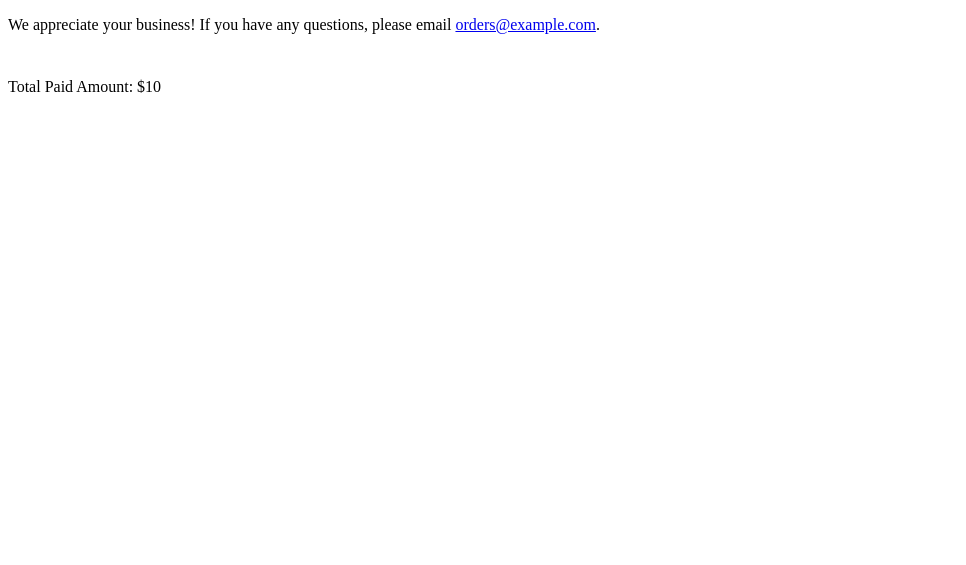
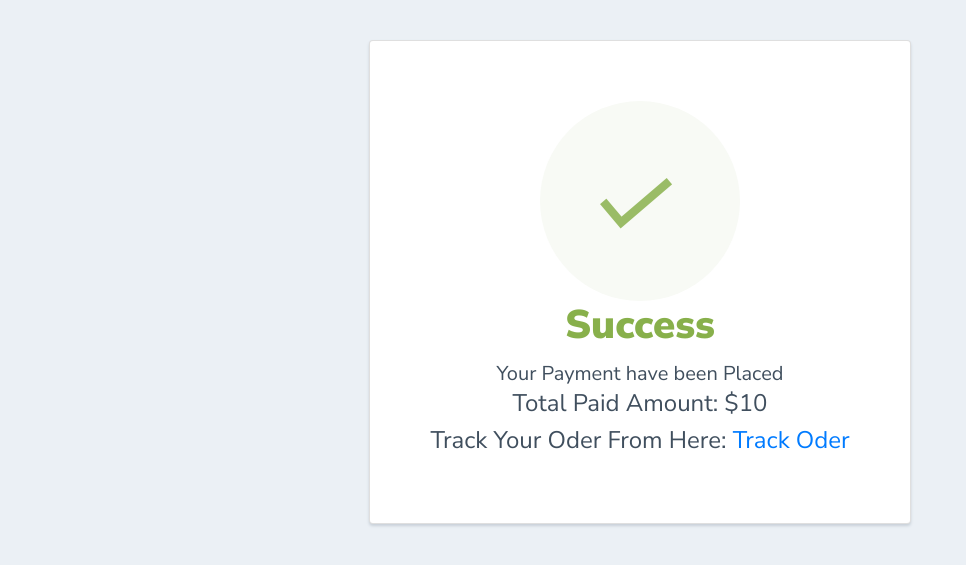
Before and after one commit to farad-alam/Multi-Vendor-Ecommerce, a Django app: template templates/payments/success.html in a window 1280 px wide. Shown: the top 565 px of the page, without its empty margins (0-966 px from the left). Run offline with Django 4.2, Linux system fonts and the light colour scheme; the template is opened without the code that fills it: most values are stand-ins (such as "Sample title", 1, 10 or a date in 2020); some libraries are stand-ins or nearby versions.

Commit message:
Payment Success Page Created Completely

```diff
--- a/templates/payments/success.html
+++ b/templates/payments/success.html
@@ -1,19 +1,54 @@
 {% load static %}
 <!DOCTYPE html>
 <html>
-<head>
-  <title>Thanks for your order!</title>
-  <link rel="stylesheet" href="{% static 'customcss/style.css' %}">
-</head>
-<body>
-  <section>
-    <p>
-      We appreciate your business! If you have any questions, please email
-      <a href="mailto:orders@example.com">orders@example.com</a>.
-    </p>
-    <div class="h3" id="payment-message" class="hidden"></div>
-    <div><p  class="h4 fw-bold" >Total Paid Amount: ${{amount_paid}}</p></div>
-
-  </section>
-</body>
+  <head>
+    <title>Payment Success</title>
+    <link rel="stylesheet" href="{% static 'customcss/style.css' %}">
+    <link rel="stylesheet" href="https://stackpath.bootstrapcdn.com/bootstrap/4.3.1/css/bootstrap.min.css">
+    <link href="https://fonts.googleapis.com/css?family=Nunito+Sans:400,400i,700,900&display=swap" rel="stylesheet">
+  </head>
+    <style>
+      body {
+        text-align: center;
+        padding: 40px 0;
+        background: #EBF0F5;
+      }
+        h1 {
+          color: #88B04B;
+          font-family: "Nunito Sans", "Helvetica Neue", sans-serif;
+          font-weight: 900;
+          font-size: 40px;
+          margin-bottom: 10px;
+        }
+        p {
+          color: #404F5E;
+          font-family: "Nunito Sans", "Helvetica Neue", sans-serif;
+          font-size:20px;
+          margin: 0;
+        }
+      i {
+        color: #9ABC66;
+        font-size: 100px;
+        line-height: 200px;
+        margin-left:-15px;
+      }
+      .card {
+        background: white;
+        padding: 60px;
+        border-radius: 4px;
+        box-shadow: 0 2px 3px #C8D0D8;
+        display: inline-block;
+        margin: 0 auto;
+      }
+    </style>
+    <body>
+      <div class="card">
+      <div style="border-radius:200px; height:200px; width:200px; background: #F8FAF5; margin:0 auto;">
+        <i class="checkmark">✓</i>
+      </div>
+        <h1>Success</h1>
+        <p>Your Payment have been Placed<br/> <p  class="h4 fw-bold" >Total Paid Amount: ${{amount_paid}}</p></p>
+        <p class="h4 fw-bold">Track Your Oder From Here: <a href="{% url 'user_dashboard' %}">Track Oder</a></p>
+      </div>
+    </body>
 </html>
```
Also changed, not shown: tasks.txt (+0 -10 lines), db.sqlite3.
